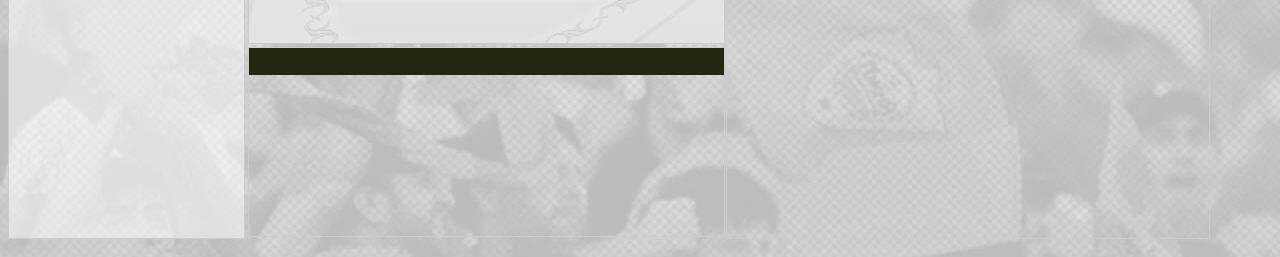
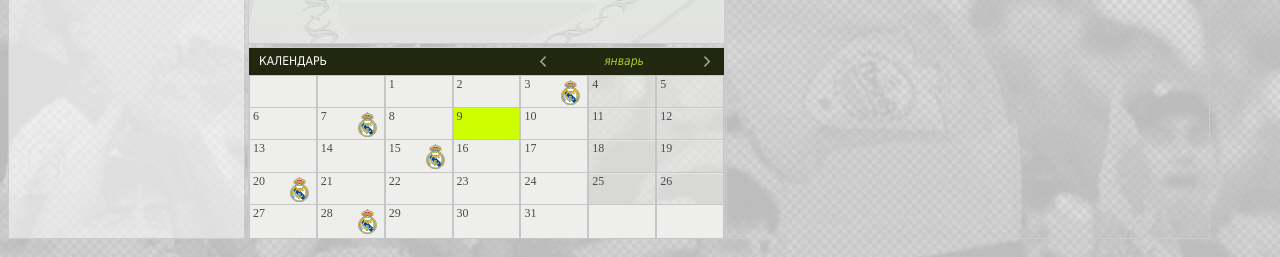
Before and after one commit to gamz420/fc-anji, a website: page index.html in a window 1280 px wide. Shown: the part 649-906 px from the top of the page. Drawn offline with Linux system fonts and the light colour scheme.

Commit message:
calendar html

```diff
--- a/index.html
+++ b/index.html
@@ -1,11 +1,11 @@
-<!DOCTYPE html>
+<!doctype html>
 <html lang="ru">
   <head>
-    <meta charset="UTF-8">
-    <meta name="viewport" content="width=device-width, initial-scale=1.0">
+    <meta charset="UTF-8" />
+    <meta name="viewport" content="width=device-width, initial-scale=1.0" />
     <title>Официальный сайт ФК «Анжи»</title>
-    <link rel="stylesheet" href="styles.css">
-    <link rel="icon" href="favicon.ico" type="image/x-icon">
+    <link rel="stylesheet" href="styles.css" />
+    <link rel="icon" href="favicon.ico" type="image/x-icon" />
     <script src="script.js" defer></script>
   </head>
   <body>
@@ -15,7 +15,7 @@
       <a class="button" href="/">МАТЧИ</a>
     </header>
     <a class="logo" href="/"></a>
-    <img class="titleImage" src="fcanji_ru.png"/>
+    <img class="titleImage" src="fcanji_ru.png" />
     <div class="newsWrapper">
       <div class="bigNews">
         <img
@@ -116,9 +116,7 @@
       <div class="tableContainer">
         <table class="table">
           <thead>
-                <p class="tableTitle">
-                    ОСНОВНОЙ СОСТАВ
-                </p>
+            <p class="tableTitle">ОСНОВНОЙ СОСТАВ</p>
           </thead>
           <tbody>
             <tr>
@@ -150,7 +148,12 @@
           </div>
           <div class="matchInfo">
             <div class="matchInfoScore">
-          <img src="Real_Madrid_CF.svg" alt="club1" width="56" height="70" />
+              <img
+                src="Real_Madrid_CF.svg"
+                alt="club1"
+                width="56"
+                height="70"
+              />
               <span class="score">2</span>
               <span class="scoreDots">:</span>
               <span class="score">3</span>
@@ -159,7 +162,15 @@
           </div>
         </div>
         <div class="calendar">
-       <div class="calendarHeader"></div>
+          <div class="calendarHeader">
+            <div>КАЛЕНДАРЬ</div>
+            <div class="calendarHeaderMonthWrapper">
+              <img class="chevron" src="chevron-left.svg" />
+              <i class="calendarMonth">январь</i>
+              <img class="chevron" src="chevron-right.svg" />
+            </div>
+          </div>
+          <div id="calendar" class="calendarDays"></div>
         </div>
       </div>
       <div class="ligueTable"></div>
--- a/script.js
+++ b/script.js
@@ -0,0 +1,65 @@
+const matchDays = {
+  3: { team: 'Team A', logo: 'Real_Madrid_CF.svg' },
+  7: { team: 'Team B', logo: 'Real_Madrid_CF.svg' },
+  15: { team: 'Team C', logo: 'Real_Madrid_CF.svg' },
+  20: { team: 'Team D', logo: 'Real_Madrid_CF.svg' },
+  28: { team: 'Team E', logo: 'Real_Madrid_CF.svg' },
+};
+
+function generateCalendar(year, month) {
+  const calendar = document.getElementById('calendar');
+  calendar.innerHTML = ''; // Clear previous content
+
+  const firstDay = new Date(year, month, 1).getDay();
+  const daysInMonth = new Date(year, month + 1, 0).getDate();
+  const today = new Date();
+  const isCurrentMonth =
+    today.getFullYear() === year && today.getMonth() === month;
+
+  // Empty slots for days before the 1st
+  for (let i = 0; i < firstDay - 1; i++) {
+    const emptySlot = document.createElement('div');
+    emptySlot.className = 'day';
+    calendar.appendChild(emptySlot);
+  }
+
+  // Days of the month
+  for (let day = 1; day <= daysInMonth; day++) {
+    const dayDiv = document.createElement('div');
+    const currentDate = new Date(year, month, day);
+    const isWeekend = currentDate.getDay() === 0 || currentDate.getDay() === 6;
+    dayDiv.className = 'day';
+
+    if (isWeekend) {
+      dayDiv.classList.add('weekend');
+    }
+
+    if (isCurrentMonth && day === today.getDate()) {
+      dayDiv.classList.add('today');
+    }
+
+    dayDiv.textContent = day;
+
+    // Add match info if it's a match day
+    if (matchDays[day]) {
+      const img = document.createElement('img');
+      img.src = matchDays[day].logo;
+      img.alt = matchDays[day].team;
+      dayDiv.appendChild(img);
+    }
+
+    calendar.appendChild(dayDiv);
+  }
+
+  for (let index = calendar.childElementCount; index < 35; index++) {
+    const emptySlot = document.createElement('div');
+    emptySlot.className = 'day';
+    calendar.appendChild(emptySlot);
+  }
+}
+
+const now = new Date(); // Создаем объект с текущей датой и временем
+const currentYear = now.getFullYear(); // Получаем текущий год
+const currentMonth = now.getMonth(); // Получаем текущий месяц
+
+generateCalendar(currentYear, currentMonth);
--- a/styles.css
+++ b/styles.css
@@ -148,7 +148,7 @@ p {
 }
 
 .tableTitle {
-    background: #22270F;
+  background: #22270f;
   font-size: 12px;
   text-transform: uppercase;
   color: #fff;
@@ -194,7 +194,7 @@ p {
 }
 
 .matchesHeader {
-    background: #22270F;
+  background: #22270f;
   font-size: 12px;
   text-transform: uppercase;
   color: #fff;
@@ -250,12 +250,13 @@ p {
   width: 475px;
   height: 383px;
   border: 1px solid #ccc;
+  display: grid;
+  grid-template-rows: auto 1fr;
 }
 
 .calendarHeader {
-    background: #22270F;
+  background: #22270f;
   font-size: 12px;
-    text-transform: uppercase;
   color: #fff;
   padding: 0 10px;
   line-height: 220%;
@@ -263,6 +264,50 @@ p {
   font-family: 'PT Sans', Tahoma, 'HelveticaNeue', sans-serif;
   display: flex;
   align-items: center;
+  justify-content: space-between;
+}
+
+.calendarHeaderMonthWrapper {
+  display: flex;
+  justify-content: space-between;
+  width: 180px;
+}
+
+.calendarMonth {
+  color: #adcf25;
+}
+
+.calendarDays {
+  display: grid;
+  grid-template-columns: repeat(7, 1fr);
+  grid-auto-rows: 1fr;
+}
+
+.day {
+  border: 1px solid #c6c6c6;
+  height: 100%;
+  text-align: left;
+  font-size: 12px;
+  position: relative;
+  background: #eeeeec;
+  padding: 1px 0 0 3px;
+  color: #4a4a4a;
+}
+
+.day img {
+  width: 25px;
+  height: 25px;
+  position: absolute;
+  top: 4px;
+  right: 4px;
+}
+
+.weekend {
+  background: #eeeeec90;
+}
+
+.today {
+  background: #cdff00;
 }
 
 .ligueTable {
```
Also changed, not shown: package.json (added, +8 -0 lines), .eslintrc.json (added), 2 other files. Lines whose indentation alone changed are shown as unchanged.
